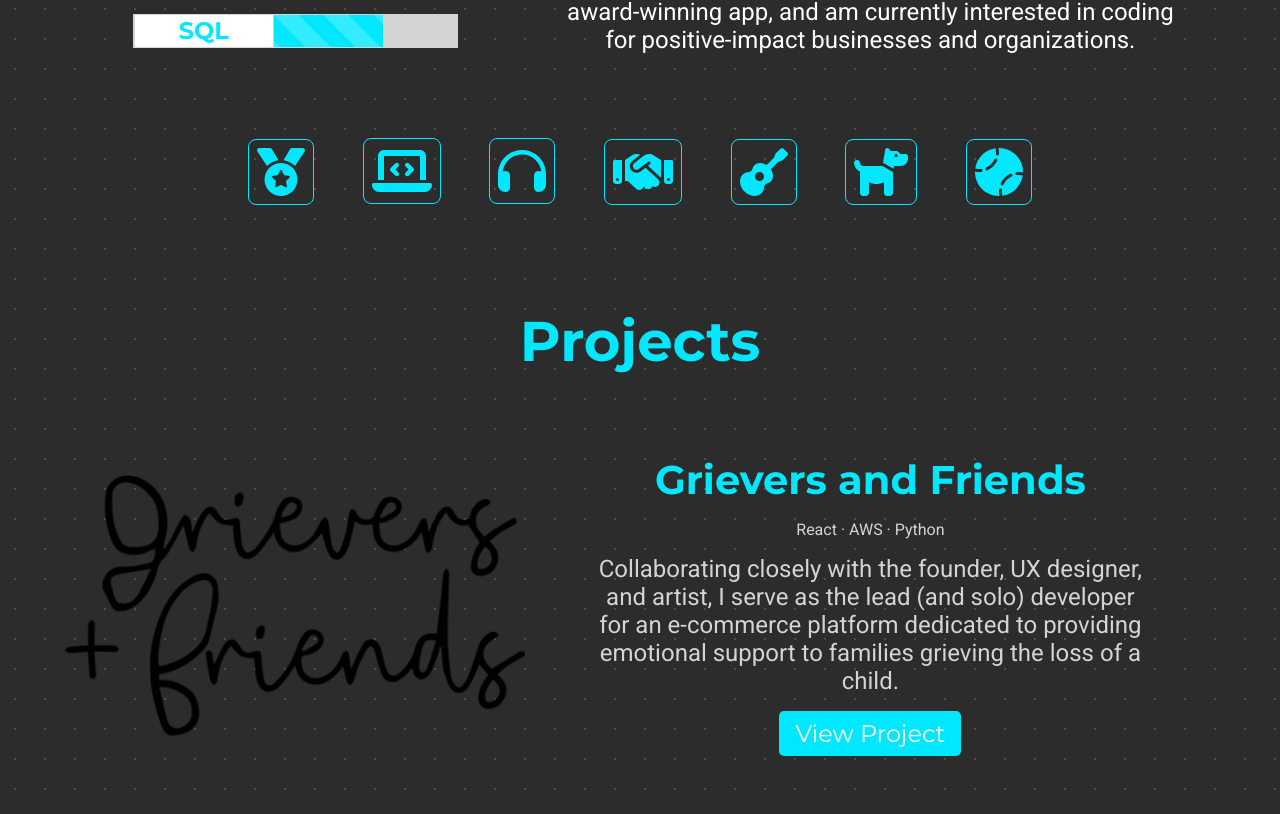
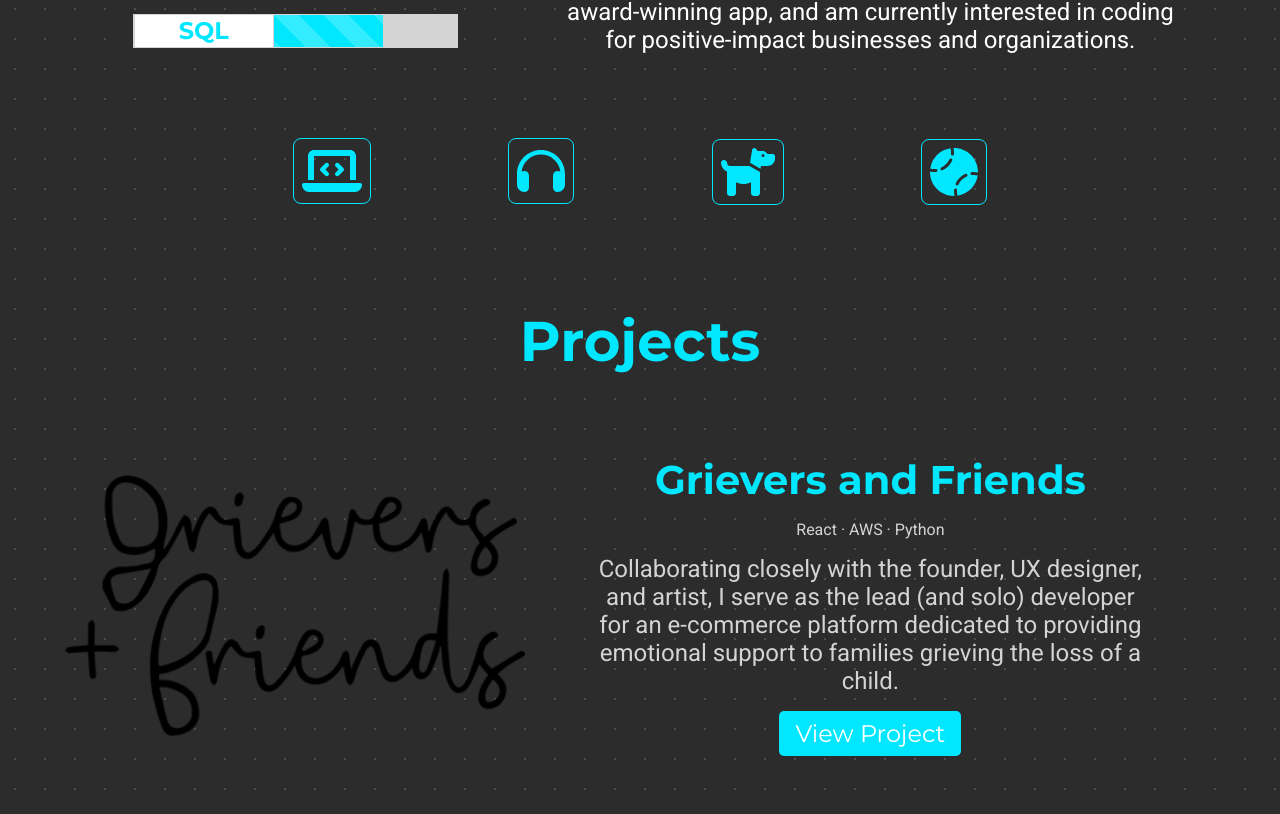
Before and after one commit to rxnen/portfolio, a React (Create React App) app: page / in a window 1280 px wide. Shown: the part 1146-1960 px from the top of the page. Built offline with nearby package versions, Linux system fonts and the light colour scheme.

Commit message:
update footer links

```diff
--- a/src/App.js
+++ b/src/App.js
@@ -2,7 +2,7 @@ import './App.css';
 import { useRef, useEffect } from 'react';
 import Typed from "typed.js";
 import { FontAwesomeIcon } from '@fortawesome/react-fontawesome';
-import { faArrowDown, faMedal, faLaptopCode, faHeadphones, faHandshake, faGuitar, faDog, faBaseball, faCode, faLaptop} from '@fortawesome/free-solid-svg-icons';
+import { faArrowDown, faMedal, faLaptopCode, faHeadphones, faHandshake, faGuitar, faDog, faBaseball, faCode, faLaptop, faLink} from '@fortawesome/free-solid-svg-icons';
 import { faGithub, faLinkedin, faInstagram, faDiscord } from '@fortawesome/free-brands-svg-icons';
 
 
@@ -123,15 +123,12 @@ function App() {
             </div>
           </div>
           <div className="about-me-icons">
-            <FontAwesomeIcon icon={faMedal} className="about-me-icon" />
             <a href="https://github.com/rxnen" target="_blank" rel="noreferrer">
               <FontAwesomeIcon icon={faLaptopCode} className="about-me-icon" />
             </a>
             <a href="https://open.spotify.com/user/eszcqv55x8d9h5w80xa2ricls?si=8f0cf1d04ed64953" target="_blank" rel="noreferrer">
               <FontAwesomeIcon icon={faHeadphones} className="about-me-icon" />
             </a>
-            <FontAwesomeIcon icon={faHandshake} className="about-me-icon" />
-            <FontAwesomeIcon icon={faGuitar} className="about-me-icon" />
             <FontAwesomeIcon icon={faDog} className="about-me-icon" />
             <FontAwesomeIcon icon={faBaseball} className="about-me-icon" />
           </div>
@@ -262,8 +259,8 @@ function App() {
           </div>
 
           <div className="footer-icons">
-            <a href="https://www.instagram.com/ronen.j" target="_blank" rel="noreferrer" className="footer-icon">
-              <FontAwesomeIcon icon={faInstagram} />
+            <a href="https://www.ronenjain.com" target="_blank" rel="noreferrer" className="footer-icon">
+              <FontAwesomeIcon icon={faLink} />
             </a>
             <a href="https://www.linkedin.com/in/ronen-jain-8a2860290/" target="_blank" rel="noreferrer" className="footer-icon">
               <FontAwesomeIcon icon={faLinkedin} />
```
